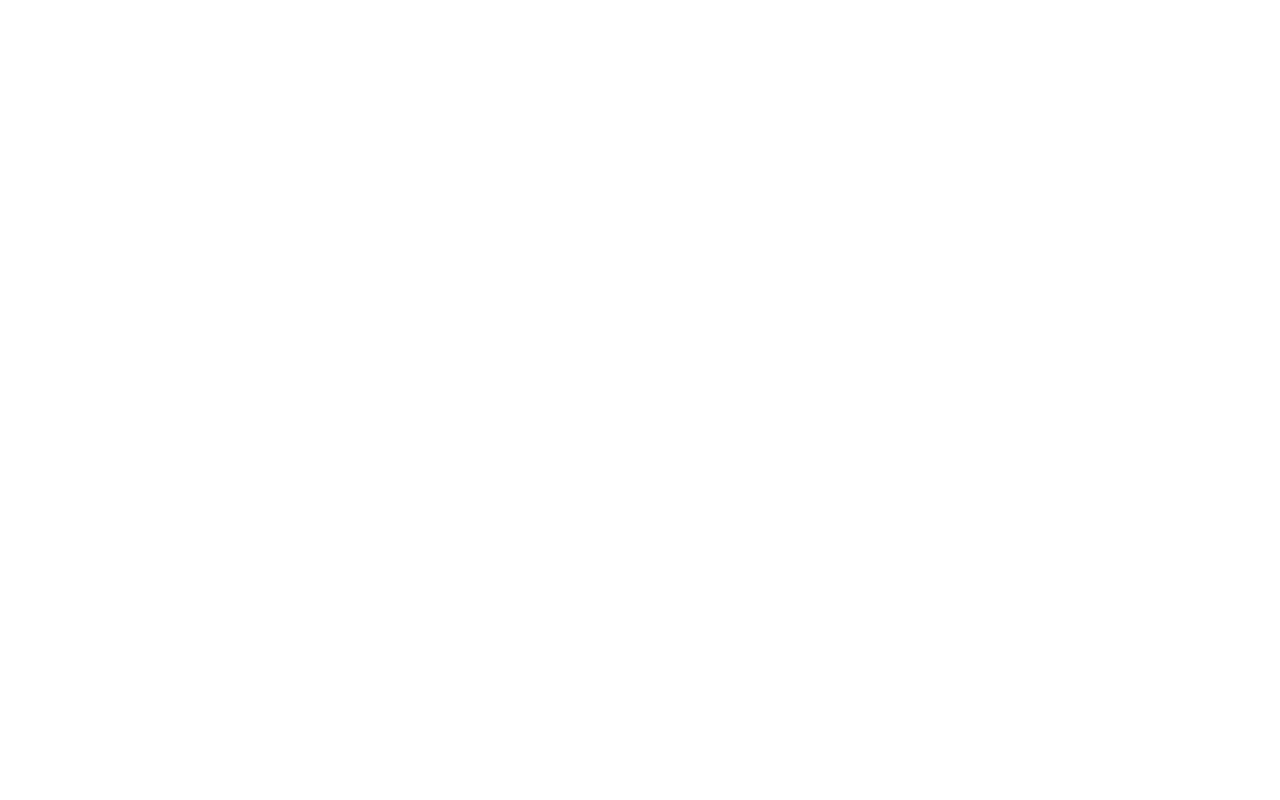
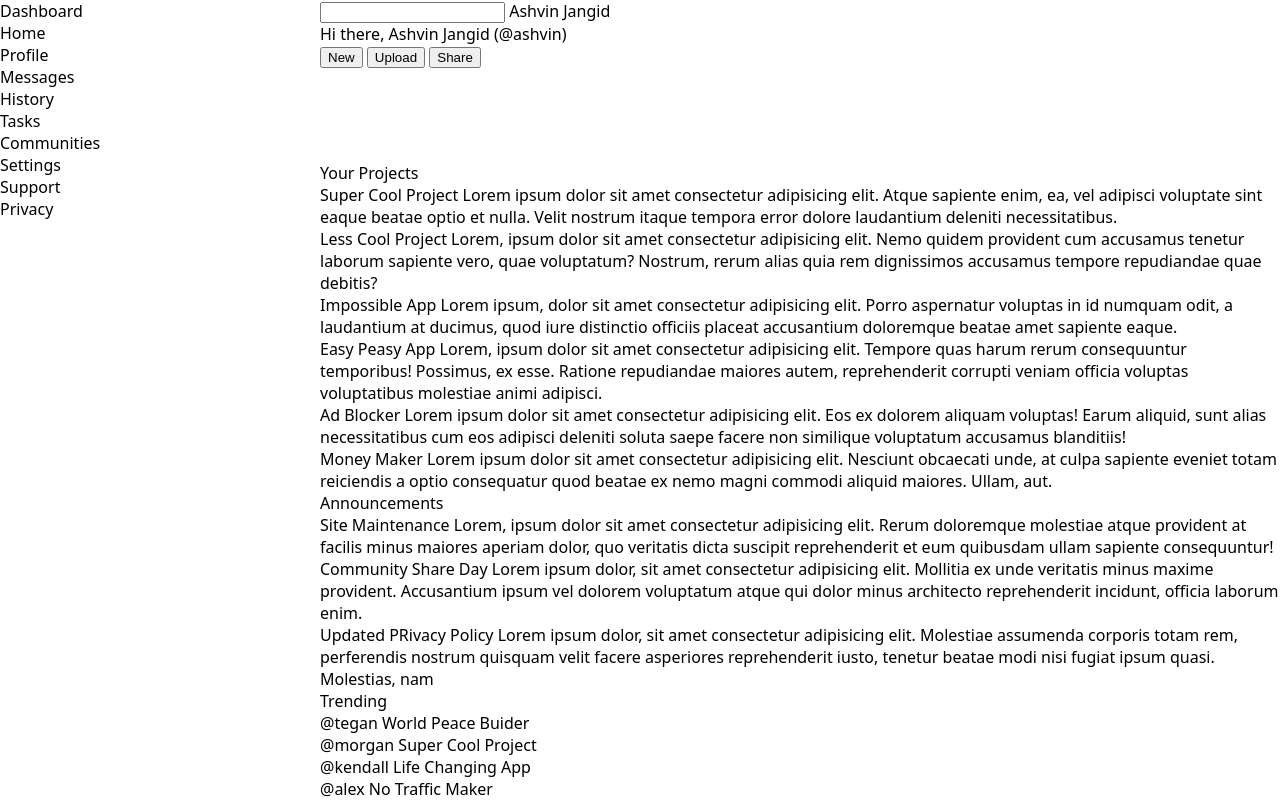
Before and after one commit to ASH-WIN-10/Admin-Dashboard, a plain HTML site: page index.html in a window 1280 px wide. Drawn offline with Linux system fonts and the light colour scheme.

Commit message:
complete html layout

```diff
--- a/index.html
+++ b/index.html
@@ -1,14 +1,172 @@
 <!DOCTYPE html>
 <html lang="en">
-<head>
-    <meta charset="UTF-8">
-    <meta name="viewport" content="width=device-width, initial-scale=1.0">
+  <head>
+    <meta charset="UTF-8" />
+    <meta name="viewport" content="width=device-width, initial-scale=1.0" />
     <title>Admin Dashboard</title>
-    <link rel="stylesheet" href="style.css">
-</head>
-<body>
-    <section class="header"></section>
-    <section class="sidebar"></section>
-    <section class="main-content"></section>
-</body>
+    <link rel="stylesheet" href="style.css" />
+  </head>
+
+  <body>
+    <section class="header">
+      <div class="header-1">
+        <input type="text" />
+        <span>Ashvin Jangid</span>
+      </div>
+      <div class="header-2">
+				<div class="user">
+					<span>Hi there,</span>
+					<span>Ashvin Jangid (@ashvin)</span>
+				</div>
+
+        <button>New</button>
+        <button>Upload</button>
+        <button>Share</button>
+      </div>
+    </section>
+
+
+    <section class="sidebar">
+      <div class="logo">Dashboard</div>
+      <ul class="menu">
+        <li>Home</li>
+        <li>Profile</li>
+        <li>Messages</li>
+        <li>History</li>
+        <li>Tasks</li>
+        <li>Communities</li>
+        <li>Settings</li>
+        <li>Support</li>
+        <li>Privacy</li>
+      </ul>
+    </section>
+
+
+    <section class="main-content">
+      <div class="projects">
+        <span class="title">Your Projects</span>
+        <div class="cards">
+          <div class="card">
+            <span class="heading">Super Cool Project</span>
+            <span class="info">
+							Lorem ipsum dolor sit amet consectetur adipisicing elit. Atque
+              sapiente enim, ea, vel adipisci voluptate sint eaque beatae optio
+              et nulla. Velit nostrum itaque tempora error dolore laudantium
+              deleniti necessitatibus.
+						</span>
+          </div>
+
+          <div class="card">
+            <span class="heading">Less Cool Project</span>
+						<span class="info">
+							Lorem, ipsum dolor sit amet consectetur adipisicing elit. Nemo
+              quidem provident cum accusamus tenetur laborum sapiente vero, quae
+              voluptatum? Nostrum, rerum alias quia rem dignissimos accusamus
+              tempore repudiandae quae debitis?
+						</span>
+          </div>
+
+          <div class="card">
+            <span class="heading">Impossible App</span>
+						<span class="info">
+							Lorem ipsum, dolor sit amet consectetur adipisicing elit. Porro
+              aspernatur voluptas in id numquam odit, a laudantium at ducimus,
+              quod iure distinctio officiis placeat accusantium doloremque
+              beatae amet sapiente eaque.
+						</span>
+          </div>
+
+          <div class="card">
+            <span class="heading">Easy Peasy App</span>
+						<span class="info">
+							Lorem, ipsum dolor sit amet consectetur adipisicing elit. Tempore
+              quas harum rerum consequuntur temporibus! Possimus, ex esse.
+              Ratione repudiandae maiores autem, reprehenderit corrupti veniam
+              officia voluptas voluptatibus molestiae animi adipisci.
+						</span>
+          </div>
+
+          <div class="card">
+            <span class="heading">Ad Blocker</span>
+						<span class="info">
+							Lorem ipsum dolor sit amet consectetur adipisicing elit. Eos ex
+              dolorem aliquam voluptas! Earum aliquid, sunt alias necessitatibus
+              cum eos adipisci deleniti soluta saepe facere non similique
+              voluptatum accusamus blanditiis!
+						</span>
+          </div>
+
+          <div class="card">
+            <span class="heading">Money Maker</span>
+						<span class="info">
+							Lorem ipsum dolor sit amet consectetur adipisicing elit. Nesciunt
+              obcaecati unde, at culpa sapiente eveniet totam reiciendis a optio
+              consequatur quod beatae ex nemo magni commodi aliquid maiores.
+              Ullam, aut.
+						</span>
+          </div>
+        </div>
+      </div>
+
+      <div class="announcements">
+        <span class="title">Announcements</span>
+        <div class="announcements-card">
+          <div class="announcement">
+            <span class="heading">Site Maintenance</span>
+						<span class="info">
+							Lorem, ipsum dolor sit amet consectetur adipisicing elit. Rerum
+              doloremque molestiae atque provident at facilis minus maiores
+              aperiam dolor, quo veritatis dicta suscipit reprehenderit et eum
+              quibusdam ullam sapiente consequuntur!
+						</span>
+          </div>
+
+          <div class="announcement">
+            <span class="heading">Community Share Day</span>
+						<span class="info">
+							Lorem ipsum dolor, sit amet consectetur adipisicing elit.
+              Mollitia ex unde veritatis minus maxime provident. Accusantium
+              ipsum vel dolorem voluptatum atque qui dolor minus architecto
+              reprehenderit incidunt, officia laborum enim.
+						</span>
+          </div>
+
+          <div class="announcement">
+            <span class="heading">Updated PRivacy Policy</span>
+						<span class="info">
+							Lorem ipsum dolor, sit amet consectetur adipisicing elit.
+              Molestiae assumenda corporis totam rem, perferendis nostrum
+              quisquam velit facere asperiores reprehenderit iusto, tenetur
+              beatae modi nisi fugiat ipsum quasi. Molestias, nam
+						</span>
+					</div>
+      	</div>
+			</div>
+
+      <div class="trending">
+				<span class="title">Trending</span>
+        <div class="trending-card">
+          <div>
+            <span class="username">@tegan</span>
+						<span>World Peace Buider</span>
+          </div>
+
+          <div>
+            <span class="username">@morgan</span>
+						<span>Super Cool Project</span>
+          </div>
+
+          <div>
+            <span class="username">@kendall</span>
+						<span>Life Changing App</span>
+          </div>
+
+          <div>
+            <span class="username">@alex</span>
+						<span>No Traffic Maker</span>
+          </div>
+        </div>
+      </div>
+    </section>
+  </body>
 </html>
--- a/style.css
+++ b/style.css
@@ -1,7 +1,3 @@
-* {
-    /* border: 1px solid black; */
-}
-
 body {
     height: 100vh;
     overflow: hidden;
@@ -10,6 +6,7 @@ body {
     font-family: system-ui, -apple-system, BlinkMacSystemFont, 'Segoe UI', Roboto, Oxygen, Ubuntu, Cantarell, 'Open Sans', 'Helvetica Neue', sans-serif;
     display: grid;
     grid-template-columns: 1fr 3fr;
+    grid-template-rows: 1fr 3fr;
 }
 
 .header {
@@ -23,3 +20,9 @@ body {
 .main-content {
     grid-column: 2 / 3;
 }
+
+ul {
+    list-style-type: none;
+    margin: 0;
+    padding: 0;
+}
```
